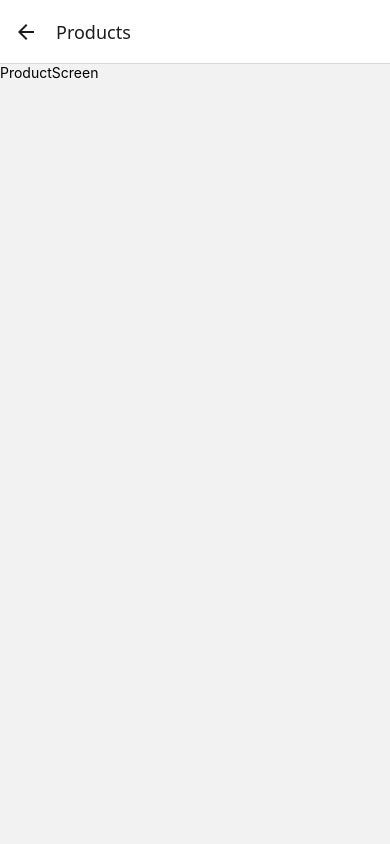
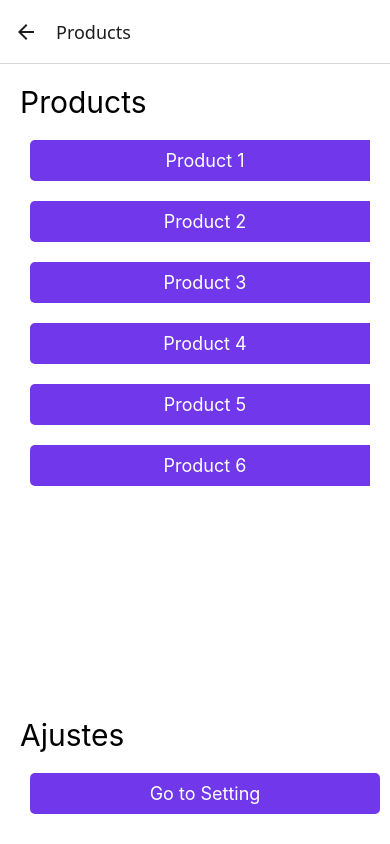
Before and after one commit to jhonnycgarcia/navigation-app-rn-fh, a React Native app: screen /Products in a window 390 px wide. Built offline with nearby package versions, Linux system fonts and the light colour scheme.

Commit message:
flatList - pantalla de productos

```diff
--- a/src/presentation/routes/StackNavigator.tsx
+++ b/src/presentation/routes/StackNavigator.tsx
@@ -1,5 +1,5 @@
 import { createStackNavigator } from '@react-navigation/stack';
-import { HomeScreen, ProductsScreen, SettingScreen } from '../screens';
+import { HomeScreen, ProductScreen, ProductsScreen, SettingScreen } from '../screens';
 
 const Stack = createStackNavigator();
 
@@ -16,6 +16,7 @@ export const StackNavigator = () => {
     >
       <Stack.Screen name="Home" component={HomeScreen} />
       <Stack.Screen name="Products" component={ProductsScreen} />
+      <Stack.Screen name="Product" component={ProductScreen} />
       <Stack.Screen name="Setting" component={SettingScreen} />
     </Stack.Navigator>
   );
--- a/src/presentation/screens/products/ProductsScreen.tsx
+++ b/src/presentation/screens/products/ProductsScreen.tsx
@@ -1,9 +1,38 @@
-import { View, Text } from 'react-native';
+import { View, Text, FlatList } from 'react-native';
+import { globalStyles } from '../../theme/theme';
+import { PrimaryButton } from '../../components';
+import { useNavigation } from '@react-navigation/native';
+
+const products = [
+  { id: 1, name: 'Product 1', price: 100 },
+  { id: 2, name: 'Product 2', price: 200 },
+  { id: 3, name: 'Product 3', price: 300 },
+  { id: 4, name: 'Product 4', price: 400 },
+  { id: 5, name: 'Product 5', price: 500 },
+  { id: 6, name: 'Product 6', price: 600 },
+];
 
 export const ProductsScreen = () => {
+  const navigation = useNavigation();
   return (
-    <View>
-      <Text>ProductScreen</Text>
+    <View style={globalStyles.container}>
+      <Text style={{ marginBottom: 10, fontSize: 30 }}>Products</Text>
+      <FlatList
+        data={products}
+        renderItem={
+          ({ item }) =>
+            <PrimaryButton
+              label={item.name}
+              onPress={() => navigation.navigate('Product' as never)}
+            />
+        }
+      />
+
+      <Text style={{ marginBottom: 10, fontSize: 30 }}>Ajustes</Text>
+      <PrimaryButton
+        label="Go to Setting"
+        onPress={() => navigation.navigate('Setting' as never)}
+      />
     </View>
   );
 };
```
